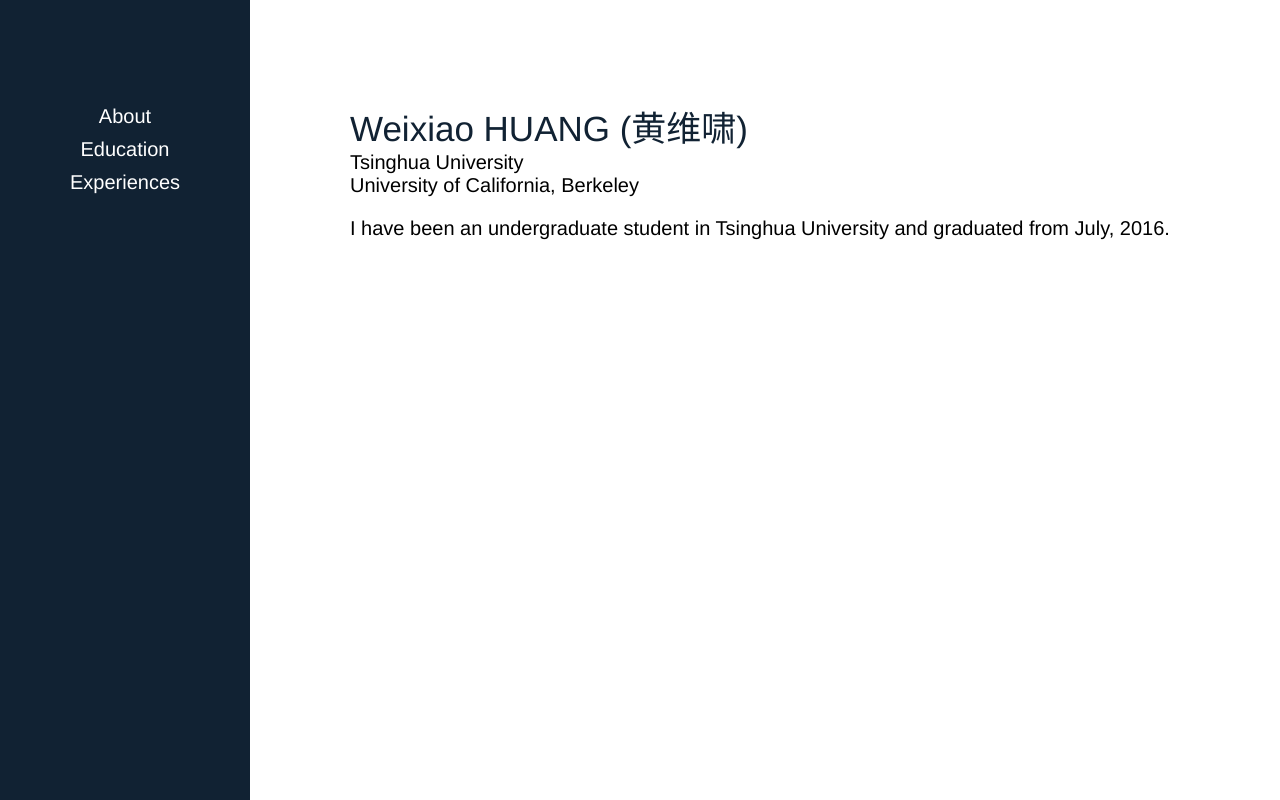
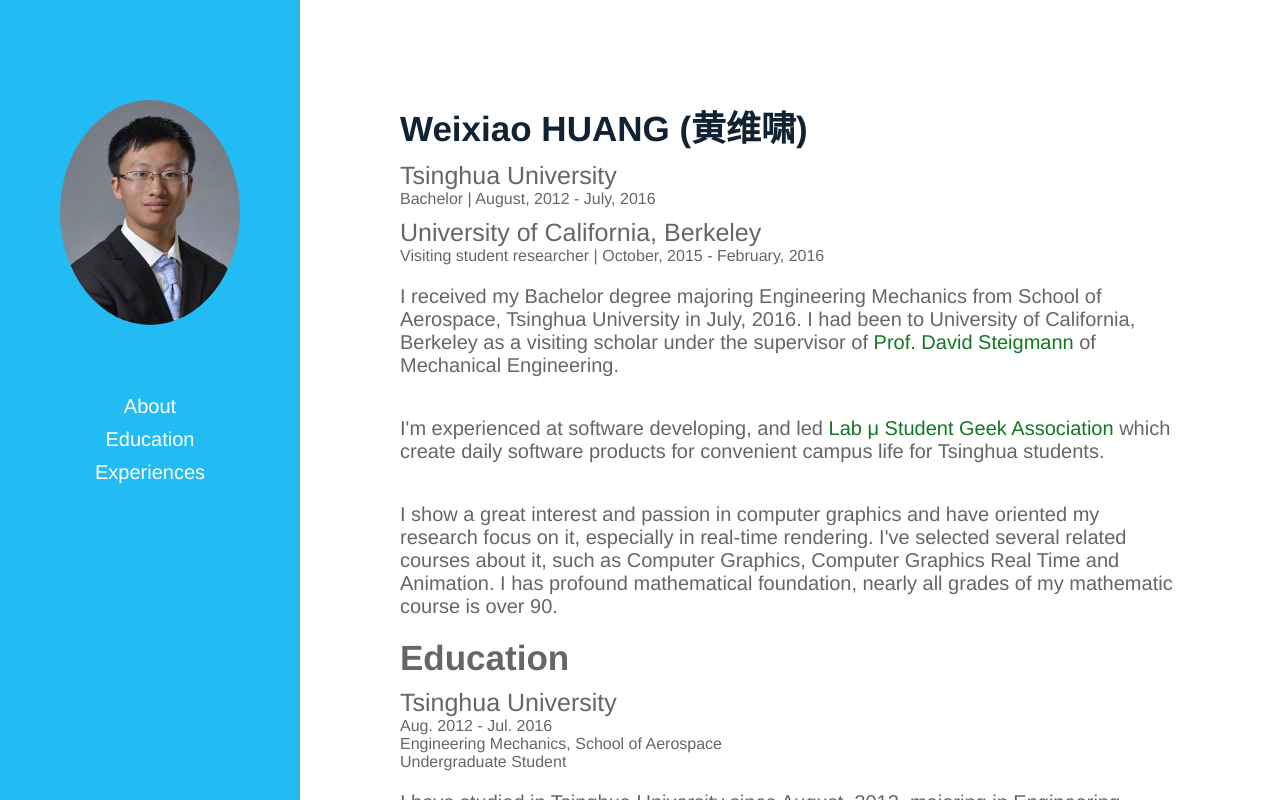
Before and after one commit to weixiao-huang/wxhweb, a Vue app: page / in a window 1280 px wide. Built offline with nearby package versions, Linux system fonts and the light colour scheme.

Commit message:
move wrap to Wrap.vue

```diff
--- a/src/App.vue
+++ b/src/App.vue
@@ -1,32 +1,24 @@
 <template lang="pug">
   #app
     navbar(:width="width")
-    #wrap(:style="{ marginLeft: width + 'px' }")
-      #about
-        .title Weixiao HUANG (黄维啸)
-        .subTitle.
-          Tsinghua University <br/>
-          University of California, Berkeley
-        .content
-          p.
-            I have been an undergraduate student in Tsinghua University and graduated from July, 2016.
-      #education
-      #experiences
+    wrap(:width="width")
 </template>
 
 <script>
 import Hello from './components/Hello'
 import Navbar from './components/Navbar'
+import Wrap from './components/Wrap'
 
 export default {
   name: 'app',
   components: {
     Hello,
-    Navbar
+    Navbar,
+    Wrap
   },
   data () {
     return {
-      width: 250
+      width: 300
     }
   }
 }
@@ -34,11 +26,15 @@
 
 <style lang="stylus">
 $default-fonts = "华文细黑", "Microsoft YaHei", "微软雅黑", Helvetica, Tahoma, Arial, STXihei, sans-serif;
+$default-font-color = #666;
 *, html, body
   margin 0
   padding 0
+  overflow hidden
+
 div
   font-family $default-fonts
+  color $default-font-color
 a, a:hover, a:active, a:before, a:after, a:visited
   text-decoration none
 li
@@ -47,16 +43,4 @@
 </style>
 
 <style lang="stylus" scoped>
-#wrap
-  padding 100px
-  #about
-    .title
-      color #123
-      font-size 35px
-    .subTitle
-      font-size 20px
-    .content
-      font-size 20px
-      p
-        padding 20px 0
 </style>
--- a/src/components/Navbar.vue
+++ b/src/components/Navbar.vue
@@ -1,10 +1,13 @@
 <template lang="pug">
 nav(:style="{width: width + 'px'}")
   .container
-    template(v-for="(item, index) in items")
-      .navItem
-        .title
-          a(:href="item.src") {{ item.title }}
+    .img
+      img(src="../images/me.jpg")
+    .nav
+      template(v-for="(item, index) in items")
+        .navItem
+          .title
+            a(:href="item.src") {{ item.title }}
 </template>
 
 <script>
@@ -37,13 +40,19 @@
 nav
   position absolute
   height 100vh
-  background-color #123
+  background-color #23bbf3
   font-size 20px
   text-align center
   overflow-y hidden
   .container
     margin-top 100px
-
+    .img
+      padding 0 20%
+      img
+        width 100%
+        border-radius 100%
+    .nav
+      padding 20% 0
 a
   color white
   display block
--- /dev/null
+++ b/src/components/Wrap.vue
@@ -0,0 +1,127 @@
+<template lang="pug">
+#wrap(:style="{ marginLeft: width + 'px' }")
+
+  .section#about
+    .title Weixiao HUANG (黄维啸)
+    .subTitle Tsinghua University
+    .subContent Bachelor | August, 2012 - July, 2016
+    .subTitle University of California, Berkeley
+    .subContent Visiting student researcher | October, 2015 - February, 2016
+    .content
+      p.
+        I received my Bachelor degree majoring Engineering Mechanics from School of Aerospace,
+        Tsinghua University in July, 2016. I had been to University of California, Berkeley as
+        a visiting scholar under the supervisor of
+        <a href="http://www.me.berkeley.edu/people/faculty/david-steigmann" target="_blank">Prof. David
+        Steigmann</a> of Mechanical Engineering.
+      p.
+        I'm experienced at software developing, and led <a href="https://lab.mu/" target="_blank">Lab μ
+        Student Geek Association</a> which create daily software products for convenient campus life for
+        Tsinghua students.
+      p.
+        I show a great interest and passion in computer graphics and have oriented my research focus on it,
+        especially in real-time rendering. I've selected several related courses about it, such as
+        Computer Graphics, Computer Graphics Real Time and Animation. I has profound mathematical foundation,
+        nearly all grades of my mathematic course is over 90.
+
+  .section#education
+    .title Education
+    .subTitle Tsinghua University
+    .subContent
+      p Aug. 2012 - Jul. 2016
+      p Engineering Mechanics, School of Aerospace
+      p Undergraduate Student
+    .content
+      p.
+        I have studied in Tsinghua University since August, 2012, majoring in Engineering Mechanics in Tsien's
+        Excellence in Education Program (TEEP), which is one of the six<a href="http://www.tsinghua.edu.cn/publish/newthuen/newthuen_cnt/admissions/admissions-1-4.html" target="_blank">
+        Tsinghua Xuetang Talents Programs</a>. During my study in TEEP, I got a profound knowledge in
+        mathematic and physics, which makes me much easier than others to learn new things and do difficult
+        research.
+    .subContent.bold Selected course work
+    #course
+      table(border='0', cellspacing="0", cellpadding="0")
+        thead
+          tr
+            th(v-for="title in tbTitle") {{ title }}
+        tbody
+          tr(v-for="(course, index) in courses", :class="{'backGray': index % 2 === 0}")
+            td(v-for="item in course") {{ item }}
+
+
+    .subTitle University of California, Berkeley
+    .subContent
+      p Oct. 2015 - Feb. 2016
+      p Mechanical Engineering
+      p Visiting Student Researcher
+    .content
+      p.
+        From October, 2015 - February, 2016, I worked at <a href="http://www.me.berkeley.edu/people/faculty/david-steigmann" target="_blank">
+        Prof. David Steigmann</a>'s Lab in Mechanical Engineering of <a href="http://www.berkeley.edu/" target="_blank">
+        UC Berkeley.</a>
+
+  .section#experiences
+    .title Experiences
+    .subTitle
+</template>
+
+<script>
+export default {
+  name: 'wrap',
+  props: ['width'],
+  data () {
+    return {
+      tbTitle: ['Course name', 'Score'],
+      courses: [
+        ['Advanced Calculus(1)', '92'],
+        ['Advanced Algebra and Geometry (2)', '91'],
+        ['Physics for Scientists and Engineers B(2)', '95'],
+        ['Advanced Calculus(2)', '98'],
+        ['Ordinary Differential Equations', '94'],
+        ['Methods of Mathematical physics', '94'],
+        ['Probability and Statistics', '95'],
+        ['Elementary Scientific and Engineering Computing', '95'],
+        ['Computer Graphics Real Time and Animation', '95']
+      ]
+    }
+  }
+}
+</script>
+
+<style lang="stylus" scoped>
+.bold
+  font-weight bold
+.backGray
+  background-color rgba(244, 244, 244, 0.8)
+table
+  padding 10px 0 20px 0
+  width 100%
+  text-align left
+  thead
+    color #888
+  tbody
+    font-size 16px
+    margin-top 10px
+  td, th
+    padding 18px 10px
+  th
+    border-bottom 5px #ddd solid
+#wrap
+  overflow scroll
+  height calc(100vh - 200px)
+  padding 100px
+  a
+    color #172
+  .title
+    font-size 35px
+    font-weight bold
+  .subTitle
+    font-size 25px
+    padding-top 10px
+  .content
+    font-size 20px
+    p
+      padding 20px 0
+  #about .title
+    color #123
+</style>
```
Also changed, not shown: src/images/me.jpg (added).
